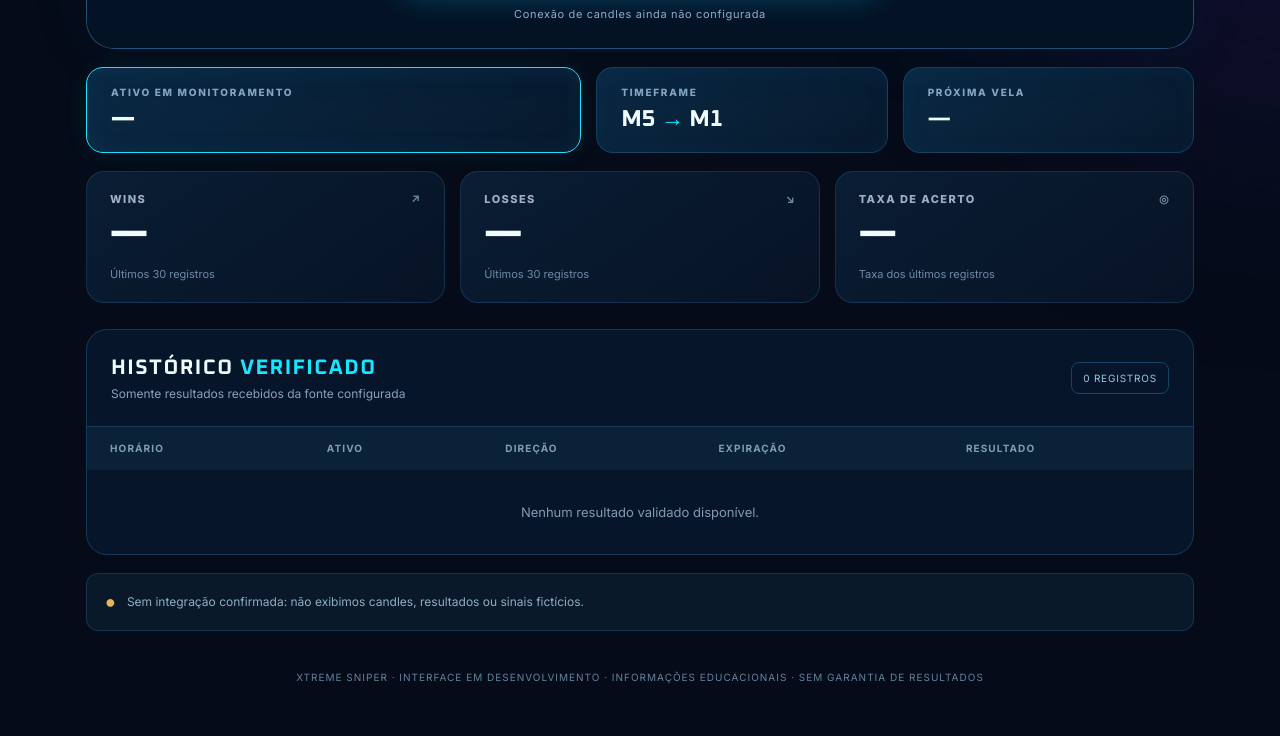
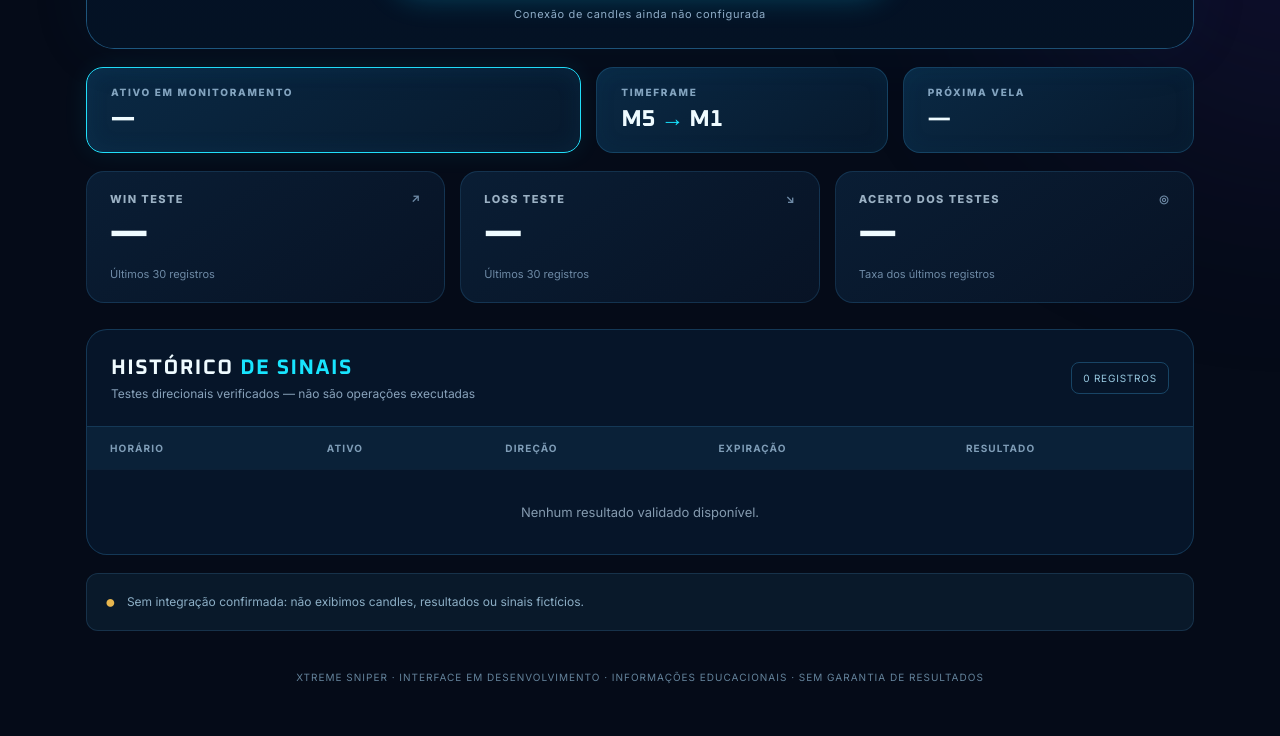
Before and after one commit to thiagodonizetidepaula-star/xtreme-sniper, a plain HTML site: page sinais/index.html in a window 1280 px wide. Shown: the part 806-1542 px from the top of the page. Drawn offline with Linux system fonts and the light colour scheme; no server answers.

Commit message:
fix: distinguish directional-test score from broker trade executions

```diff
--- a/sinais/index.html
+++ b/sinais/index.html
@@ -82,11 +82,11 @@
     <div class="timeframe-card"><div class="mini-label">PRÓXIMA VELA</div><strong id="nextCandle">—</strong></div>
   </div>
   <div class="kpi-grid">
-    <div class="kpi"><div class="kpi-heading">WINS <span class="kpi-icon win-icon">↗</span></div><strong id="wins">—</strong><span>Últimos 30 registros</span></div>
-    <div class="kpi"><div class="kpi-heading">LOSSES <span class="kpi-icon loss-icon">↘</span></div><strong id="losses">—</strong><span>Últimos 30 registros</span></div>
-    <div class="kpi"><div class="kpi-heading">TAXA DE ACERTO <span class="kpi-icon">◎</span></div><strong id="accuracy">—</strong><span>Taxa dos últimos registros</span></div>
+    <div class="kpi"><div class="kpi-heading">WIN TESTE <span class="kpi-icon win-icon">↗</span></div><strong id="wins">—</strong><span>Últimos 30 registros</span></div>
+    <div class="kpi"><div class="kpi-heading">LOSS TESTE <span class="kpi-icon loss-icon">↘</span></div><strong id="losses">—</strong><span>Últimos 30 registros</span></div>
+    <div class="kpi"><div class="kpi-heading">ACERTO DOS TESTES <span class="kpi-icon">◎</span></div><strong id="accuracy">—</strong><span>Taxa dos últimos registros</span></div>
   </div>
-  <section class="history"><div class="section-header"><div><h2>HISTÓRICO <span>VERIFICADO</span></h2><p>Somente resultados recebidos da fonte configurada</p></div><div class="history-count" id="historyCount">0 REGISTROS</div></div>
+  <section class="history"><div class="section-header"><div><h2>HISTÓRICO <span>DE SINAIS</span></h2><p>Testes direcionais verificados — não são operações executadas</p></div><div class="history-count" id="historyCount">0 REGISTROS</div></div>
     <div class="table-scroll"><table><thead><tr><th>HORÁRIO</th><th>ATIVO</th><th>DIREÇÃO</th><th>EXPIRAÇÃO</th><th>RESULTADO</th></tr></thead><tbody id="historyRows"><tr class="no-records"><td colspan="5">Nenhum resultado validado disponível.</td></tr></tbody></table></div>
   </section>
   <div class="truth-strip"><span class="truth-dot">●</span><span id="feedDisclaimer">Sem integração confirmada: não exibimos candles, resultados ou sinais fictícios.</span></div>
```
